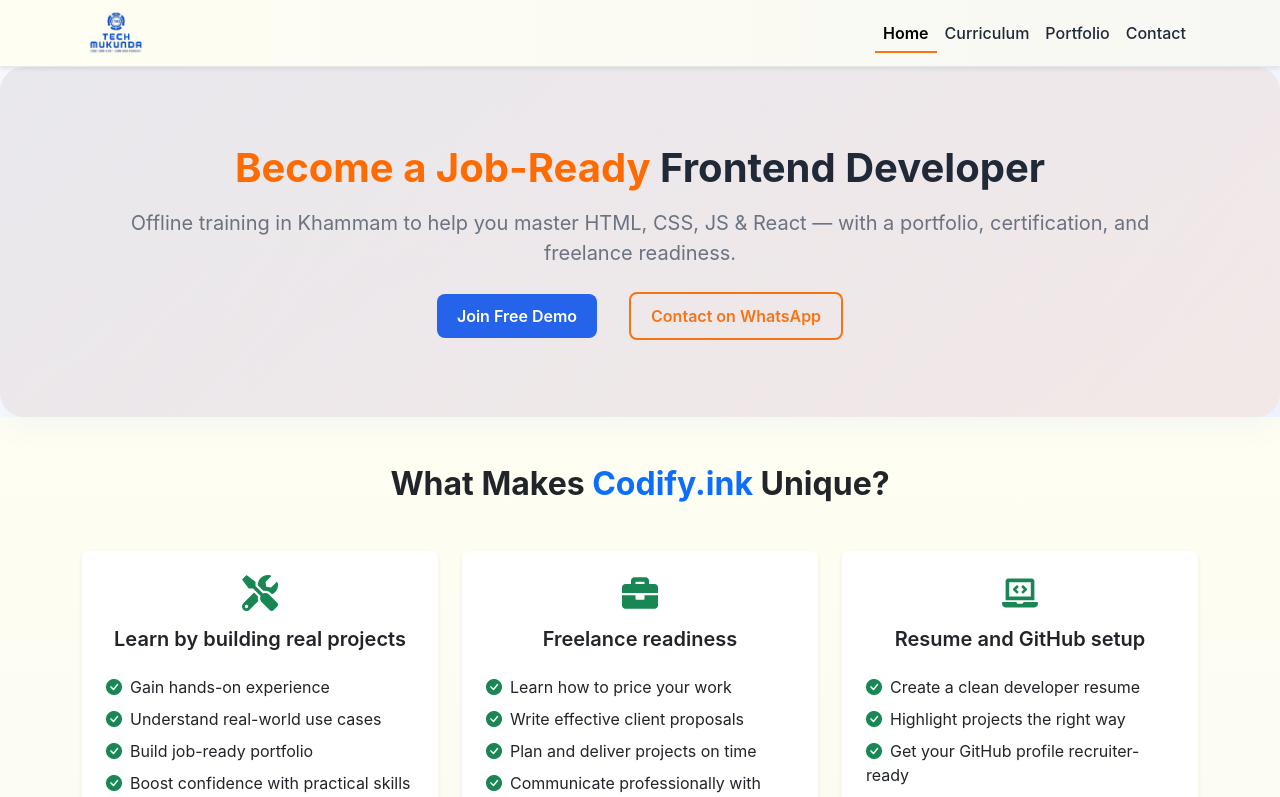
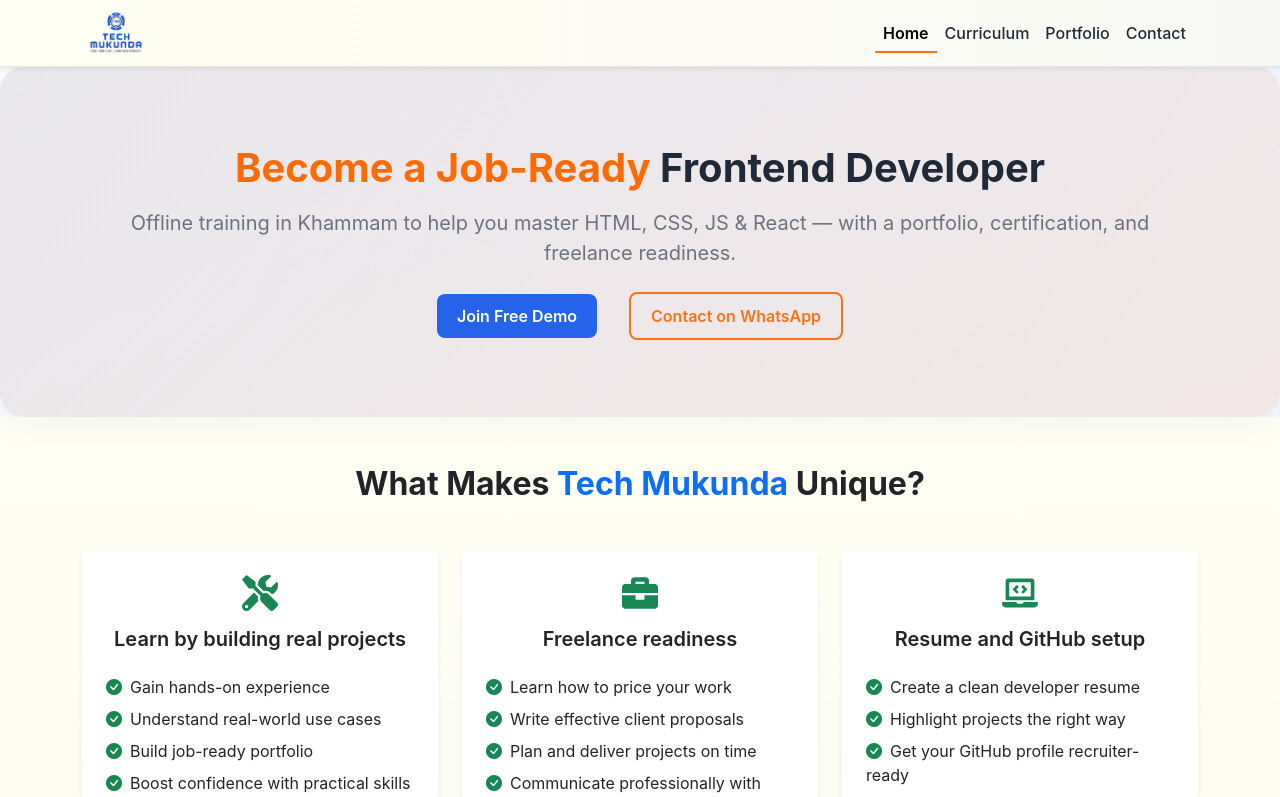
Before and after one commit to Adithya99Mukunda/Codify.inc, a React (Vite) app: page / in a window 1280 px wide. Shown: the top 797 px of the page. Built offline with nearby package versions, Linux system fonts and the light colour scheme.

Commit message:
Codify to tech Mukunda

```diff
--- a/src/components/Footer.jsx
+++ b/src/components/Footer.jsx
@@ -15,7 +15,7 @@
           {/* Logo + Address */}
           <div className="col-md-4 text-center text-md-start">
             <h5 className="fw-bold mb-2">
-              Codify<span className="text-accent">.ink</span>
+              Tech <span className="text-accent">Mukunda</span>
             </h5>
             <p className="small mb-1">
               <FaMapMarkerAlt className="me-2 text-white" />
@@ -54,7 +54,7 @@
             <p className="mb-1 small">
               Made with <FaHeart className="text-danger" /> in Khammam
             </p>
-            <p className="mb-0 small">&copy; {new Date().getFullYear()} Codify.ink</p>
+            <p className="mb-0 small">&copy; {new Date().getFullYear()} Tech Mukunda</p>
           </div>
         </div>
       </div>
--- a/src/components/UniqueSection.jsx
+++ b/src/components/UniqueSection.jsx
@@ -84,7 +84,7 @@
     >
       <div className="container text-center">
         <h2 className="fw-bold mb-5">
-          What Makes <span className="text-primary">Codify.ink</span> Unique?
+          What Makes <span className="text-primary">Tech Mukunda</span> Unique?
         </h2>
         <div className="row">
           {features.map(({ icon: Icon, title, points }, idx) => (
--- a/src/pages/Contact.jsx
+++ b/src/pages/Contact.jsx
@@ -11,7 +11,7 @@
       <Navbar />
       <HeroSection
         title="Contact Us"
-        subtitle="Have a question or want to join Codify? Fill in your details and we’ll reach out to you soon."
+        subtitle="Have a question or want to join Tech Mukunda? Fill in your details and we’ll reach out to you soon."
       />
 
       <section className="container py-5" id="contact">
@@ -100,7 +100,7 @@
                   className="form-check-label text-muted"
                   htmlFor="offlineConfirm"
                 >
-                  I understand Codify.ink is an offline course conducted in
+                  I understand Tech Mukunda is an offline course conducted in
                   Khammam.
                 </label>
               </div>
```
